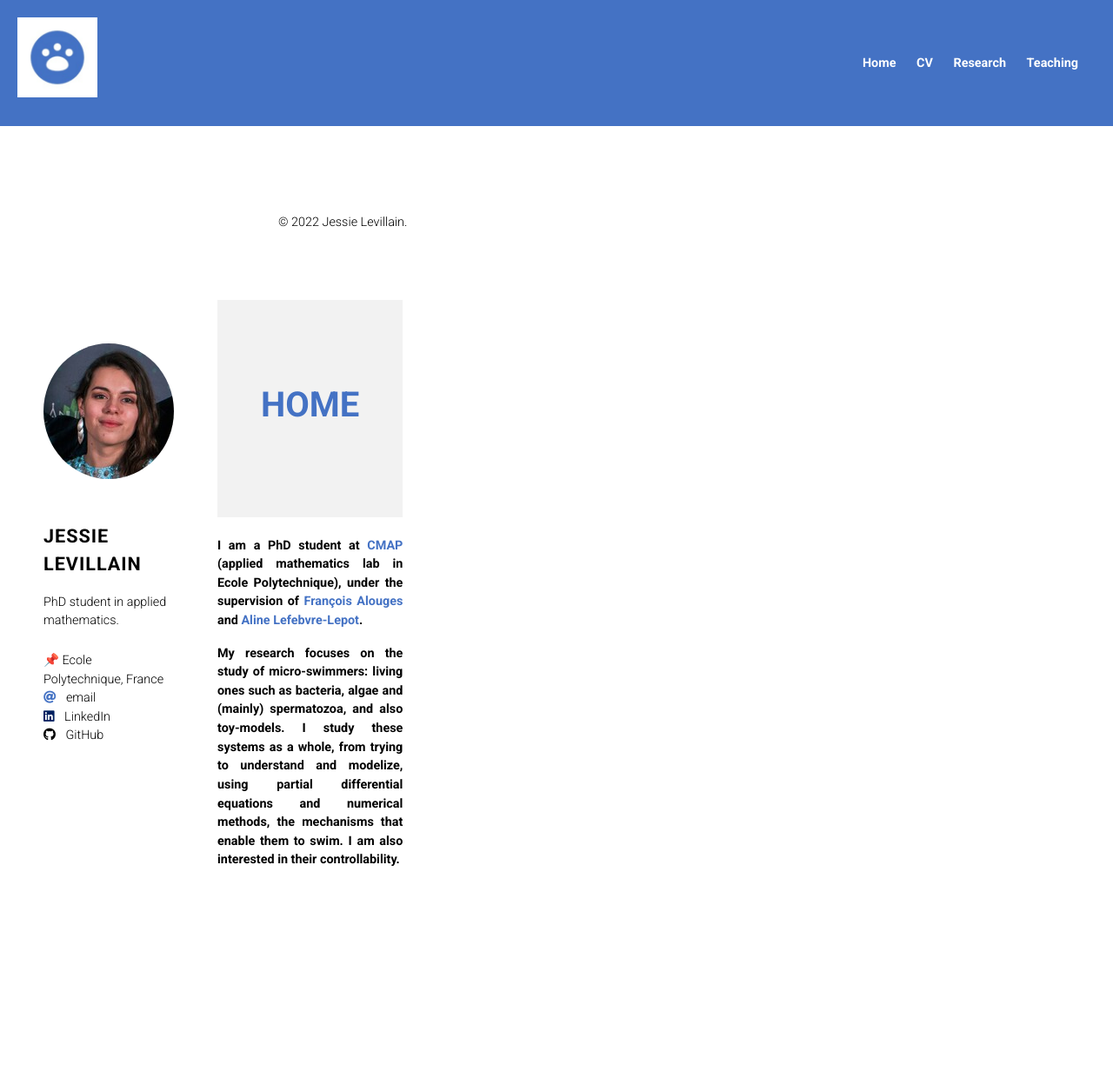
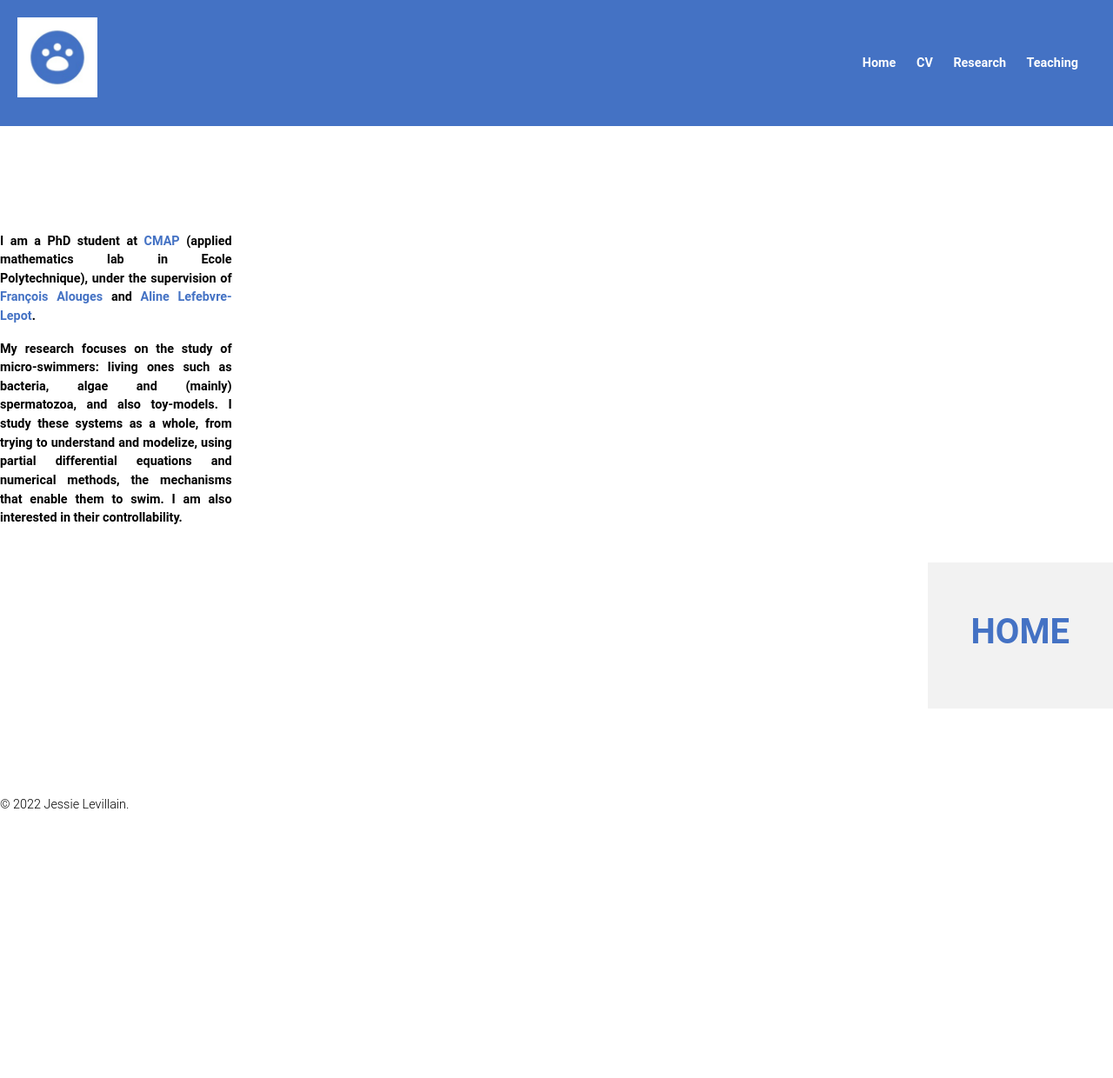
Before and after one commit to jesnial/jesnial.github.io, a Jekyll site: the page built from index.html, in a window 1280 px wide. Shown: the whole page at 87% size. Built offline with Jekyll 4.4.1, drawn with Linux system fonts in a browser that asks for light colours; after the commit the page ends 936 px from its top, so only the background shows below that.

Commit message:
Update index.html

```diff
--- a/index.html
+++ b/index.html
@@ -9,54 +9,9 @@ title: Home
 <link rel="stylesheet" type="text/css" href="/css/layout_cv.css">
 <head>
   <title>Home</title>
-  <link rel="icon" type="image/x-icon" href="/favicon.ico">
-  <meta charset="utf-8">
-  <meta name="viewport"
-          content="width=device-width, initial-scale=1">
-
-
-	  <meta name="author" content="Jessie Levillain" />
-    <meta name="description" content="Professional website of Jessie Levillain, PhD student at École Polytechnique.
-" />
-    <meta name="keywords" content="mathematics, mathematical physics, stokes, microswimmer, flagella" />
-
-  <link rel="preconnect" href="https://fonts.googleapis.com">
-  <link rel="preconnect" href="https://fonts.gstatic.com" crossorigin>
-  <link href="https://fonts.googleapis.com/css2?family=Roboto:ital,wght@0,300;0,400;0,700;1,400&display=swap" rel="stylesheet">
-  <link href="https://cdnjs.cloudflare.com/ajax/libs/font-awesome/5.15.4/css/all.min.css" rel="stylesheet">
 </head>
 
 <body>
-
-
-    <div class="cv-container">
-      <div class="left-column">
-        <img class="portait" src="/29082020-IMG_0681.jpg"/>
-        <div class="section">
-
-        </div>
-        <div class="section">
-          <h2>JESSIE LEVILLAIN</h2>
-          <p>
-            PhD student in applied mathematics.
-		</p>
-        </div>
-        <div class="section">
-
-          <p>
-            &#128204; Ecole Polytechnique, France
-            <br>
-            <i class="icon fas fa-at text-blue"></i> <a href="mailto:jessie.levillain[at]polytechnique.edu" style="color:black;">email</a>
-             <br>
-            <i class="icon fab fa-linkedin text-darkblue"></i> <a href="https://www.linkedin.com/in/jessie-l-2b0501196/" style="color:black;"> LinkedIn </a>
-		<br>
-		  <i class="icon fab fa-github"></i> <a href="https://github.com/jesnial" style="color:black;">GitHub</a>
-          </p>
-        </div>
-      </div>
-
-
-      <div class="right-column">
         <div class="header">
           <h1><span class="text-blue text-uppercase">Home</span></h1>
       </div>
@@ -79,6 +34,6 @@ title: Home
 		      </strong>
 	      </p>
 	      </div>
-    </div>
+
 
 </body>
```
